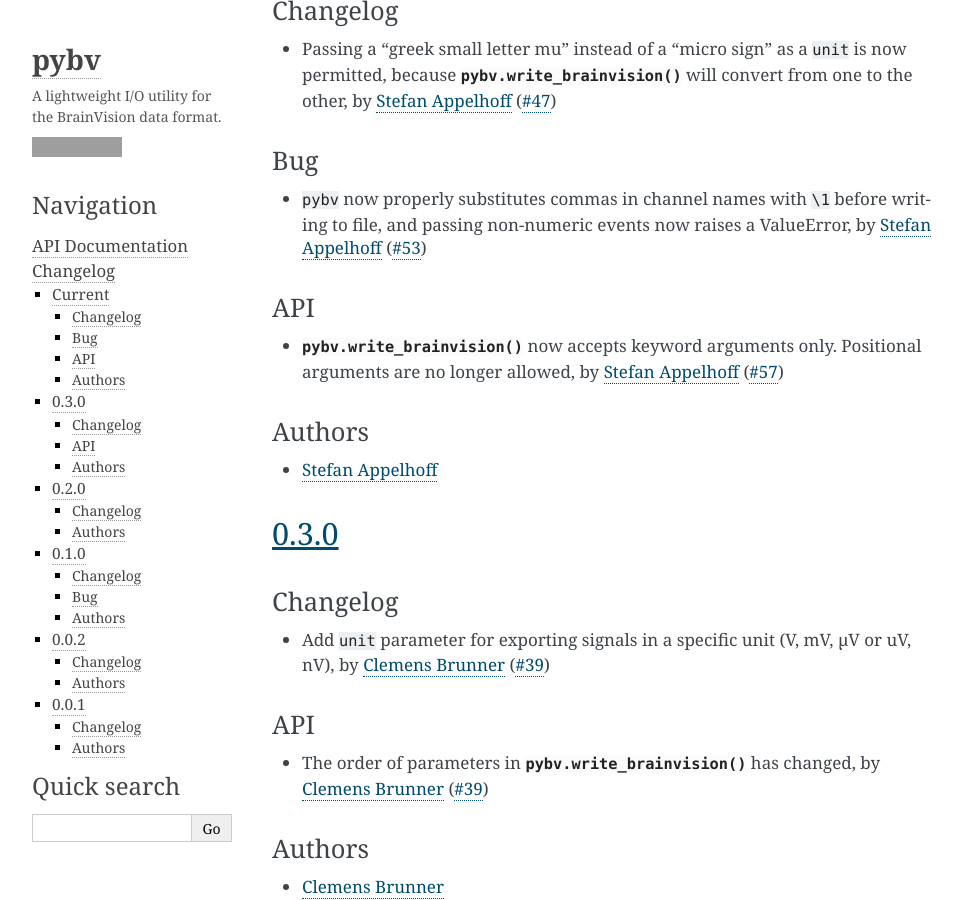
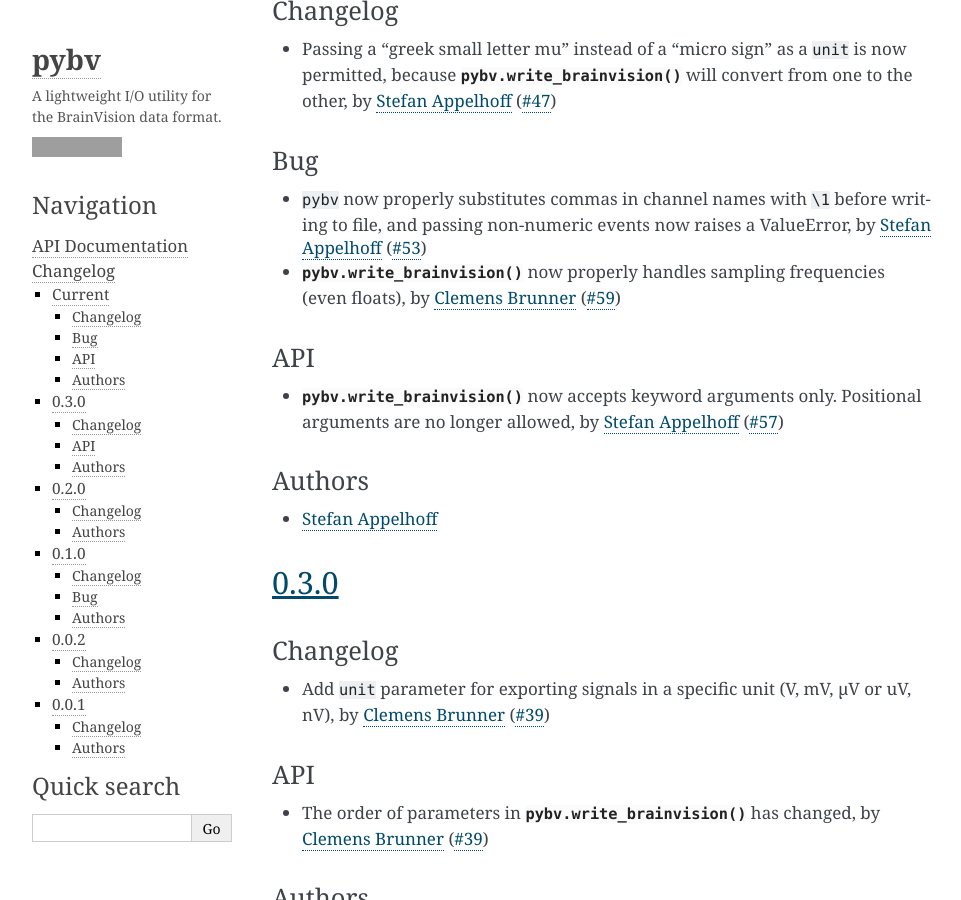
Before and after one commit to bids-standard/pybv, a Sphinx documentation site: the page built from docs/changelog.rst, in a window 1280 px wide and 900 px high, scrolled down 466 px. Shown: the whole window, without its empty margins (148-1109 px from the left). Built offline with Sphinx 7.4.7, drawn with Linux system fonts in a browser that asks for light colours; grey boxes are pictures that could not be loaded.

Commit message:
Add changelog entry

```diff
--- a/docs/changelog.rst
+++ b/docs/changelog.rst
@@ -22,6 +22,7 @@ Changelog
 Bug
 ~~~
 - ``pybv`` now properly substitutes commas in channel names with ``\1`` before writing to file, and passing non-numeric events now raises a ValueError, by `Stefan Appelhoff`_ (`#53 <https://github.com/bids-standard/pybv/pull/53>`_)
+- :func:`pybv.write_brainvision` now properly handles sampling frequencies (even floats), by `Clemens Brunner`_ (`#59 <https://github.com/bids-standard/pybv/pull/59>`_)
 
 API
 ~~~
```
